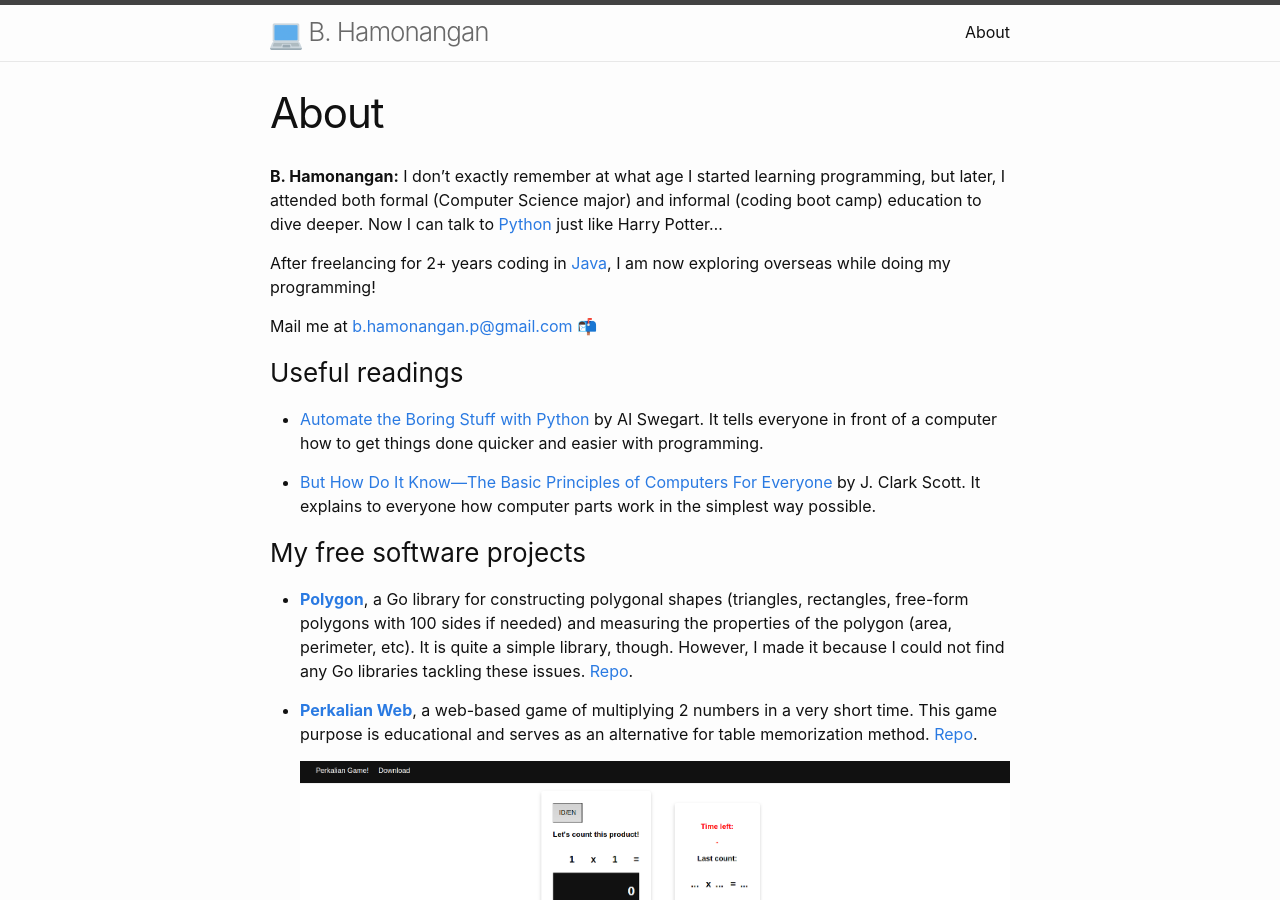
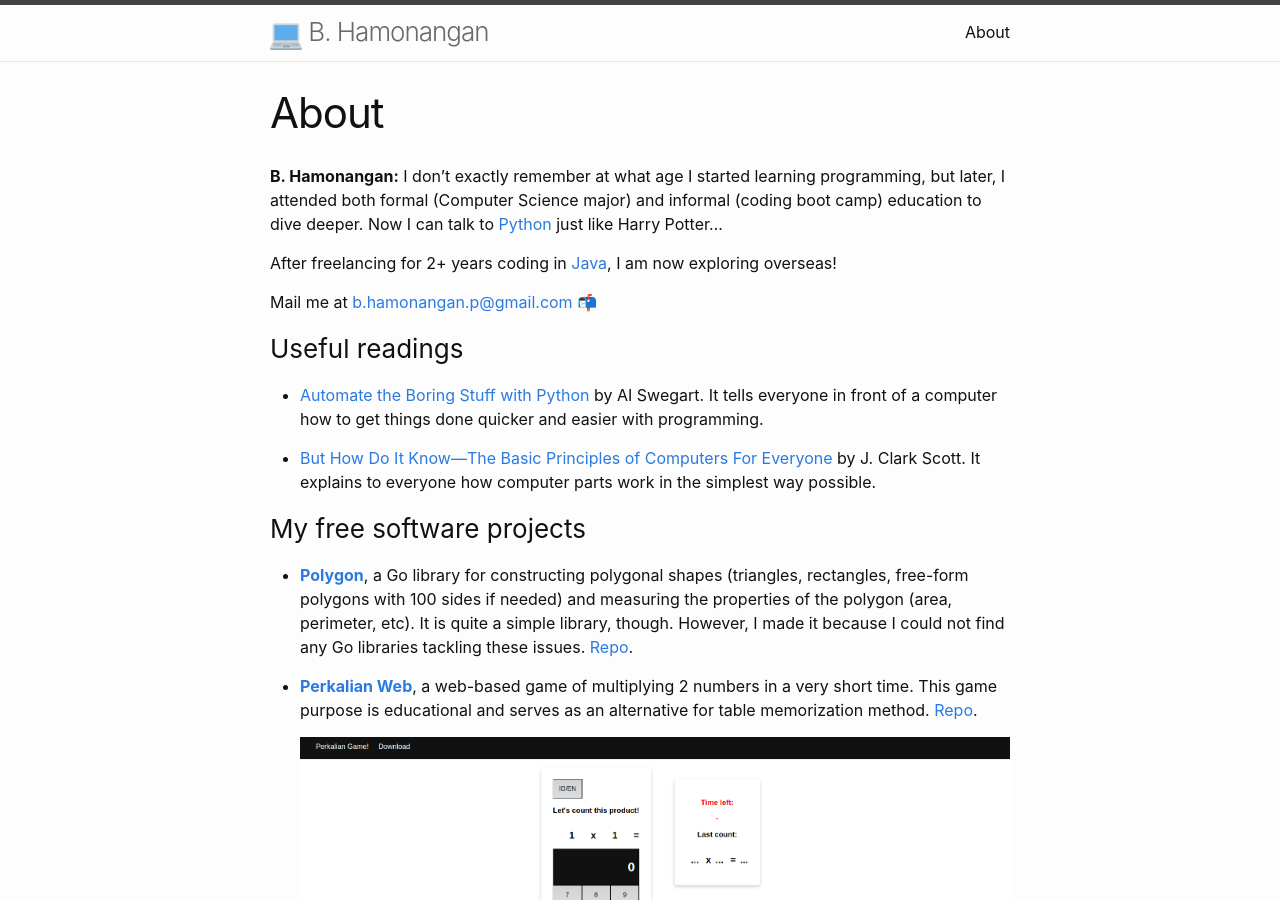
Before and after one commit to hamonangann/hamonangann.github.io, a Jekyll site: the page built from about-en.markdown, in a window 1280 px wide and 900 px high. Built offline with Jekyll 4.4.1, drawn with Linux system fonts in a browser that asks for light colours.

Commit message:
Update about-en.markdown

```diff
--- a/about-en.markdown
+++ b/about-en.markdown
@@ -5,7 +5,7 @@ permalink: /about/
 ---
 **B. Hamonangan:** I don't exactly remember at what age I started learning programming, but later, I attended both formal (Computer Science major) and informal (coding boot camp) education to dive deeper. Now I can talk to [Python](https://en.wikipedia.org/wiki/Python_(programming_language)) just like Harry Potter...
 
-After freelancing for 2+ years coding in [Java](https://en.wikipedia.org/wiki/Java), I am now exploring overseas while doing my programming!
+After freelancing for 2+ years coding in [Java](https://en.wikipedia.org/wiki/Java), I am now exploring overseas!
 
 Mail me at [b.hamonangan.p@gmail.com
 ](mailto:b.hamonangan.p@gmail.com) 📬
```
